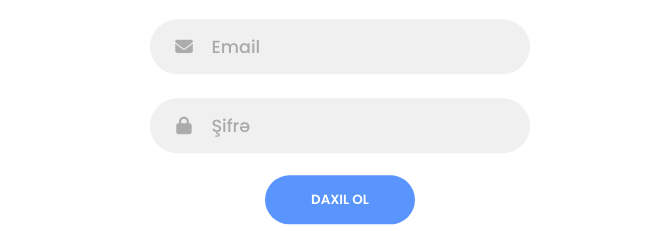
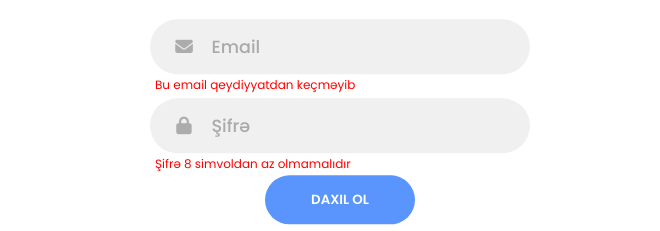
Before and after one commit to muradorucov/StartUpWiseTime, a plain HTML site: page login.html in a window 1280 px wide. Shown: the part 264-495 px from the top of the page, 620-1280 px from the left. Drawn offline with Linux system fonts and the light colour scheme.

Commit message:
login text-danger add

```diff
--- a/css/login.css
+++ b/css/login.css
@@ -84,13 +84,14 @@ form.sign-in-form {
   display: flex;
 }
 
-.text-danger{
+.login-text-danger {
+  width: 250px;
   position: absolute;
   bottom: -20px;
   left: 5px;
   font-size: 12px;
   color: red;
- }
+}
 
 .margin-input{
   margin-right: 25px;
--- a/login.html
+++ b/login.html
@@ -25,10 +25,12 @@
           <div class="input-field">
             <i class="fas fa-envelope"></i>
             <input type="email" placeholder="Email" />
+            <span class="login-text-danger"> Bu email qeydiyyatdan keçməyib</span>
           </div>
           <div class="input-field">
             <i class="fas fa-lock"></i>
             <input type="password" placeholder="Şifrə" />
+            <span class="login-text-danger"> Şifrə 8 simvoldan az olmamalıdır</span>
           </div>
           <input type="submit" value="Daxil ol" class="btn solid" />
           <!--====== Sign In Input end =======-->
```
